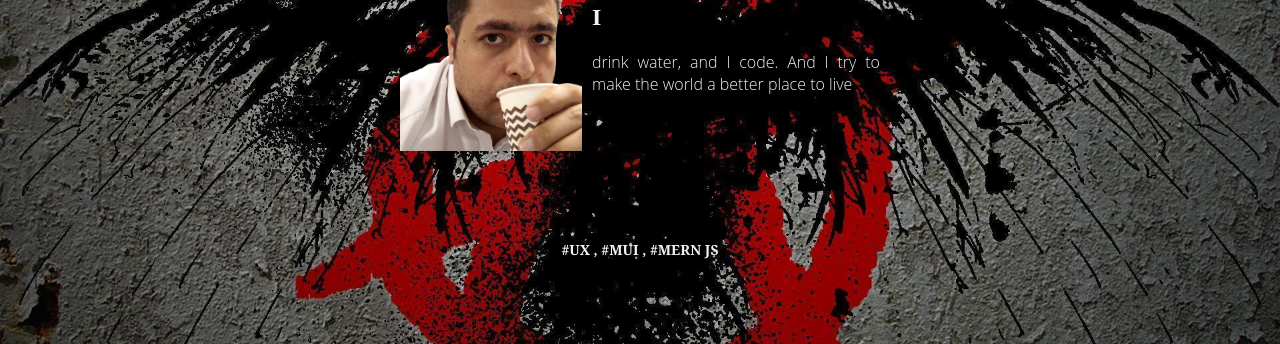
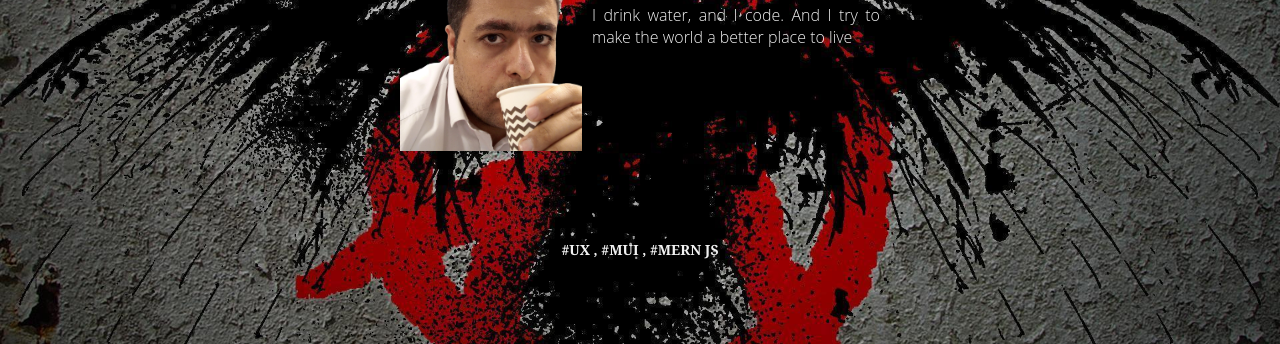
Before and after one commit to ElyasMehraein/ElyasMehraein, a plain HTML site: page index.html in a window 1280 px wide. Shown: the part 252-596 px from the top of the page. Drawn offline with Linux system fonts and the light colour scheme.

Commit message:
Update index.html

```diff
--- a/index.html
+++ b/index.html
@@ -28,10 +28,10 @@
                     <div class="description">
                         <p1>My name is</p1>
                         <h1>Elyas mehraein</h1>
-                        <h2>I</h2>
+
 <h3>
 
- drink water, and I code.  And I try to make the world a better place to live</h3>
+I drink water, and I code.  And I try to make the world a better place to live</h3>
                     </div>
                 </div>
                 <div class="skills">
```
